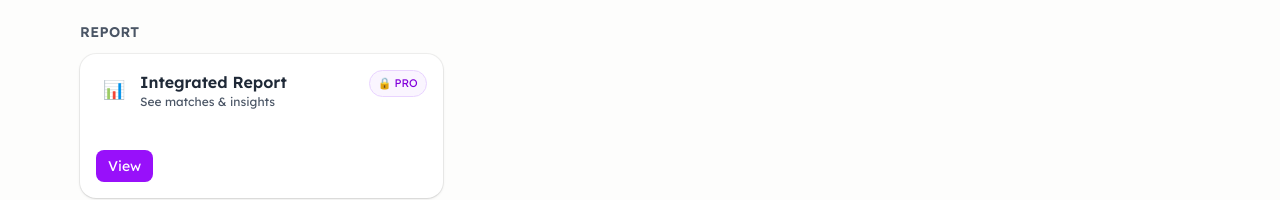
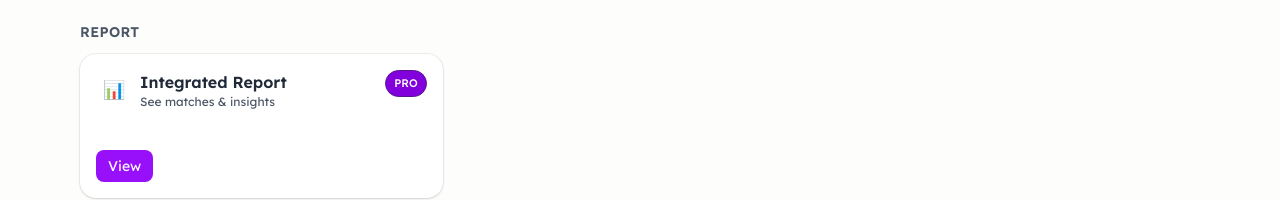
Before and after one commit to nero-tulip/career-compass, a Next.js app in the folder careerwise/: page /app in a window 1280 px wide. Shown: the part 572-772 px from the top of the page. Built offline with nearby package versions, Linux system fonts and the light colour scheme; no server answers; the database is empty; sample sign-in values are in the browser's storage.

Commit message:
minor dashboard changes

```diff
--- a/careerwise/src/app/app/page.tsx
+++ b/careerwise/src/app/app/page.tsx
@@ -281,8 +281,8 @@ function ModuleCard(props: {
 
 function ProBadge({ locked }: { locked: boolean }) {
   return (
-    <span className="inline-flex items-center gap-1 text-[11px] px-2 py-1 rounded-full bg-purple-50 text-purple-700 border border-purple-200">
-      {locked ? "🔒" : "⭐️"} PRO
+    <span className="inline-flex items-center gap-1 text-[11px] px-2 py-1 rounded-full bg-purple-700 text-white border border-purple-900 font-medium">
+      PRO
     </span>
   );
 }
```
